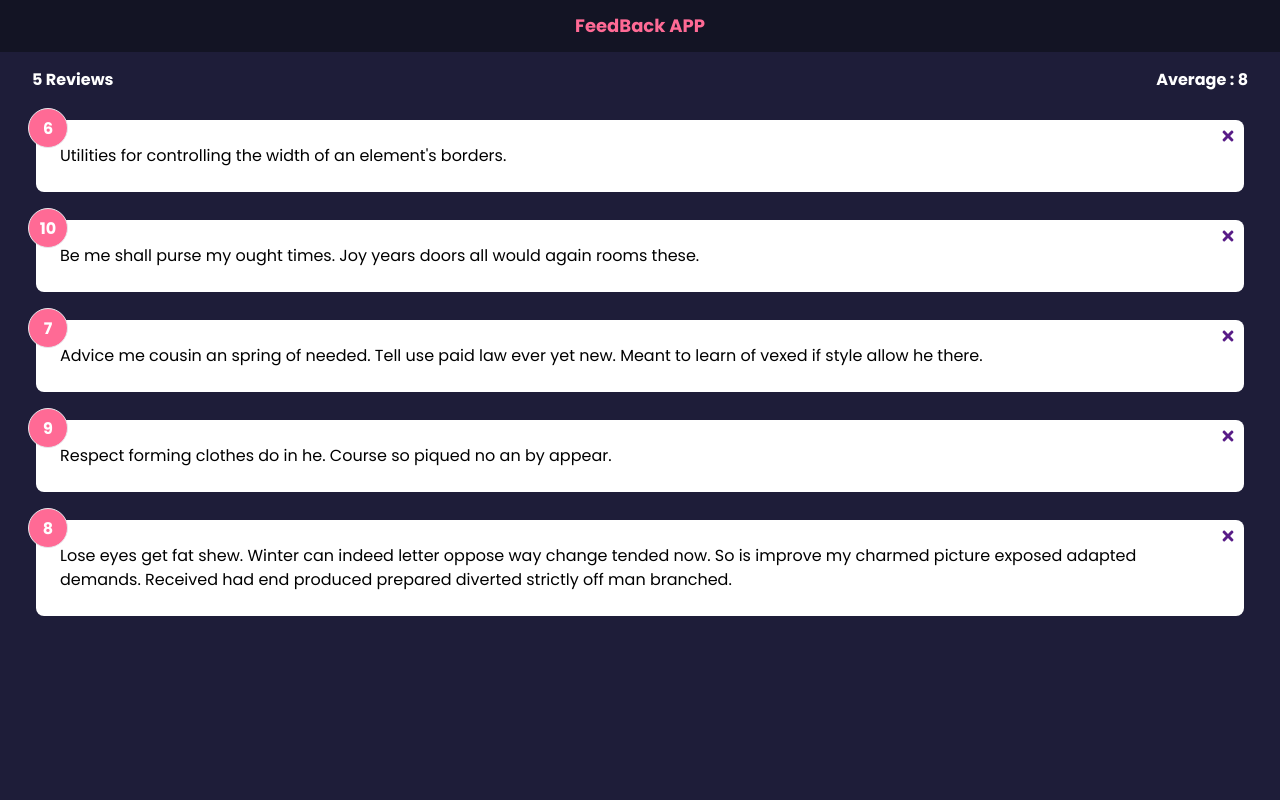
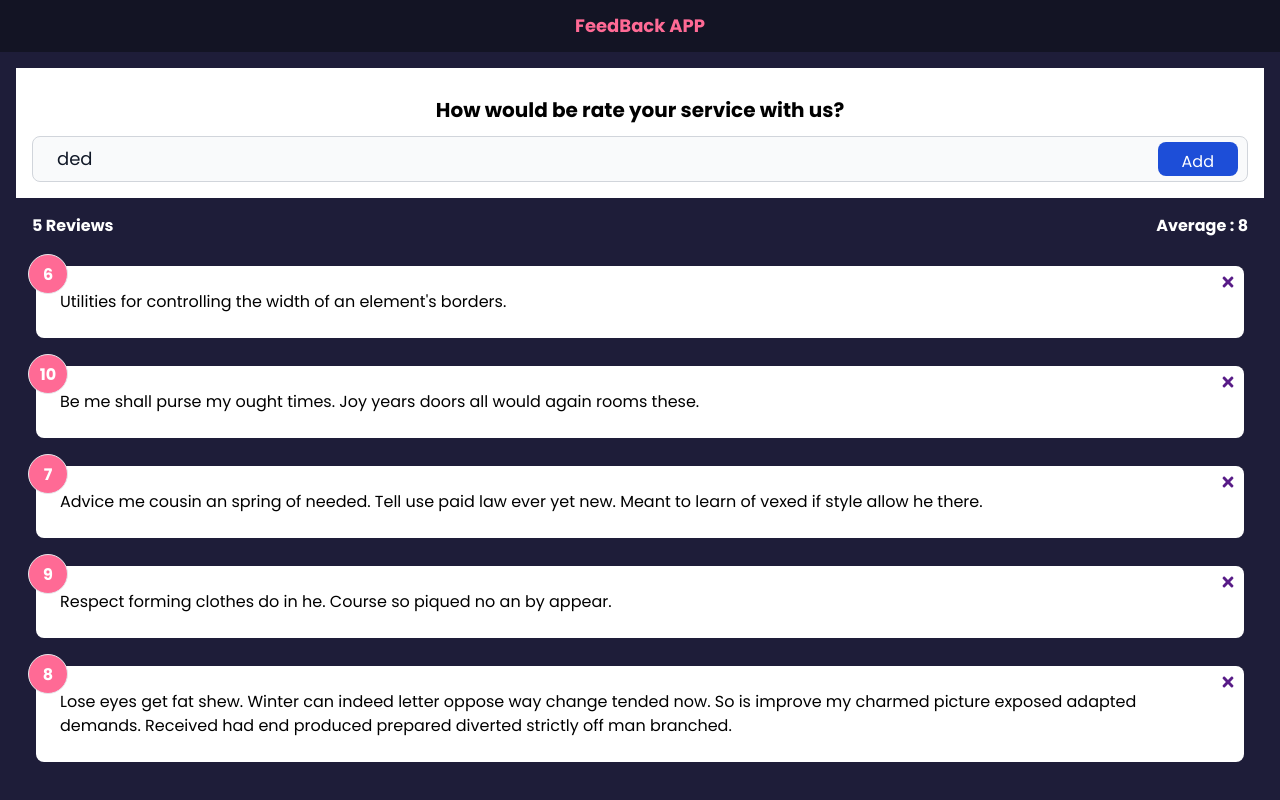
Before and after one commit to nemliProg/feedback-app-react, a React (Create React App) app in the folder feedback-app/: page / in a window 1280 px wide. Built offline with nearby package versions, Linux system fonts and the light colour scheme.

Commit message:
FeedBackForm component created for adding a new review

```diff
--- a/feedback-app/src/App.js
+++ b/feedback-app/src/App.js
@@ -3,6 +3,7 @@ import Header from "./components/Header";
 import FeedBackStats from "./components/FeedBackStats";
 import FeedBackData from "./data/FeedBackData";
 import FeedBackList from "./components/FeedBackList";
+import FeedBackForm from "./components/FeedBackForm";
 
 function App() {
   const [feedback, setFeedback] = useState(FeedBackData);
@@ -11,7 +12,7 @@ function App() {
     if (window.confirm('Are you sure you want to delete?')) {
       setFeedback( feedback.filter((item)=>{
         return item.id !== id
-      }) )
+      }))
     }
   };
 
@@ -19,6 +20,7 @@ function App() {
     <>
       <Header />
       <main className="container">
+        <FeedBackForm />
         <FeedBackStats feedback={feedback} />
         <FeedBackList feedback={feedback} handleDelete={deleteFeedback} />
       </main>
--- /dev/null
+++ b/feedback-app/src/components/FeedBackForm.jsx
@@ -0,0 +1,40 @@
+import { useState } from "react";
+
+function FeedBackForm() {
+
+const [review, setReview] = useState('ded');
+
+const handleTextChange = (e) => {
+  setReview(e.target.value)
+}
+
+
+  return (
+    <div className="bg-white p-4 m-4 rounded-xxl overflow-hidden">
+      <form>
+        <h1 className="font-bold text-center m-3 text-xl">
+          How would be rate your service with us?
+        </h1>
+        <div className="relative">
+          <div className="flex absolute inset-y-0 left-0 items-center pl-3 pointer-events-none"></div>
+          <input
+            type="text"
+            onChange={handleTextChange}
+            value={review}
+            className="block p-2 pl-6 w-full text-lg text-gray-900 bg-gray-50 rounded-lg border border-gray-300 focus:ring-red-500 focus:border-blue-500"
+            placeholder="Write a review"
+            required
+          />
+          <button
+            type="submit"
+            className="text-white absolute right-2.5 bottom-1.5 top-1.5 bg-blue-700 hover:bg-blue-800 focus:ring-2 focus:outline-none focus:ring-[#ff6a95]-300 font-medium rounded-lg text-md px-6 py-2 "
+          >
+            Add
+          </button>
+        </div>
+      </form>
+    </div>
+  );
+}
+
+export default FeedBackForm;
```
